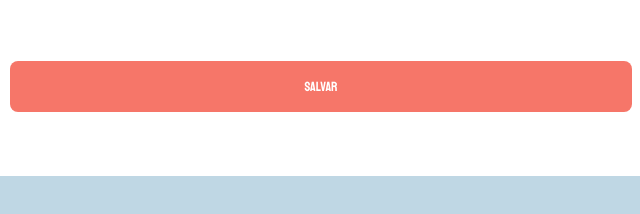
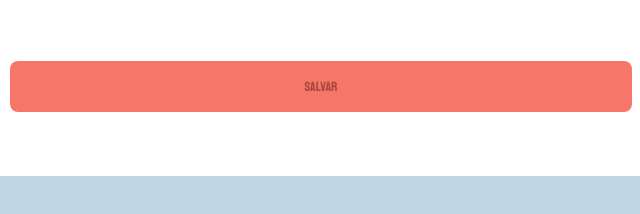
Before and after one commit to Caiobaldur/desafio2-stage03, a plain HTML site: page index.html in a window 1280 px wide. In both pictures the pointer is over the input "Salvar". Shown: the part 1433-1647 px from the top of the page, 326-966 px from the left. Drawn offline with Linux system fonts and the light colour scheme.

Commit message:
adição do hover no botão

```diff
--- a/style.css
+++ b/style.css
@@ -306,3 +306,8 @@ legend {
   border-radius: 8px;
   border: 0px;
 }
+
+.footer input:hover {
+  cursor: pointer;
+  color: #a5483e;
+}
```
